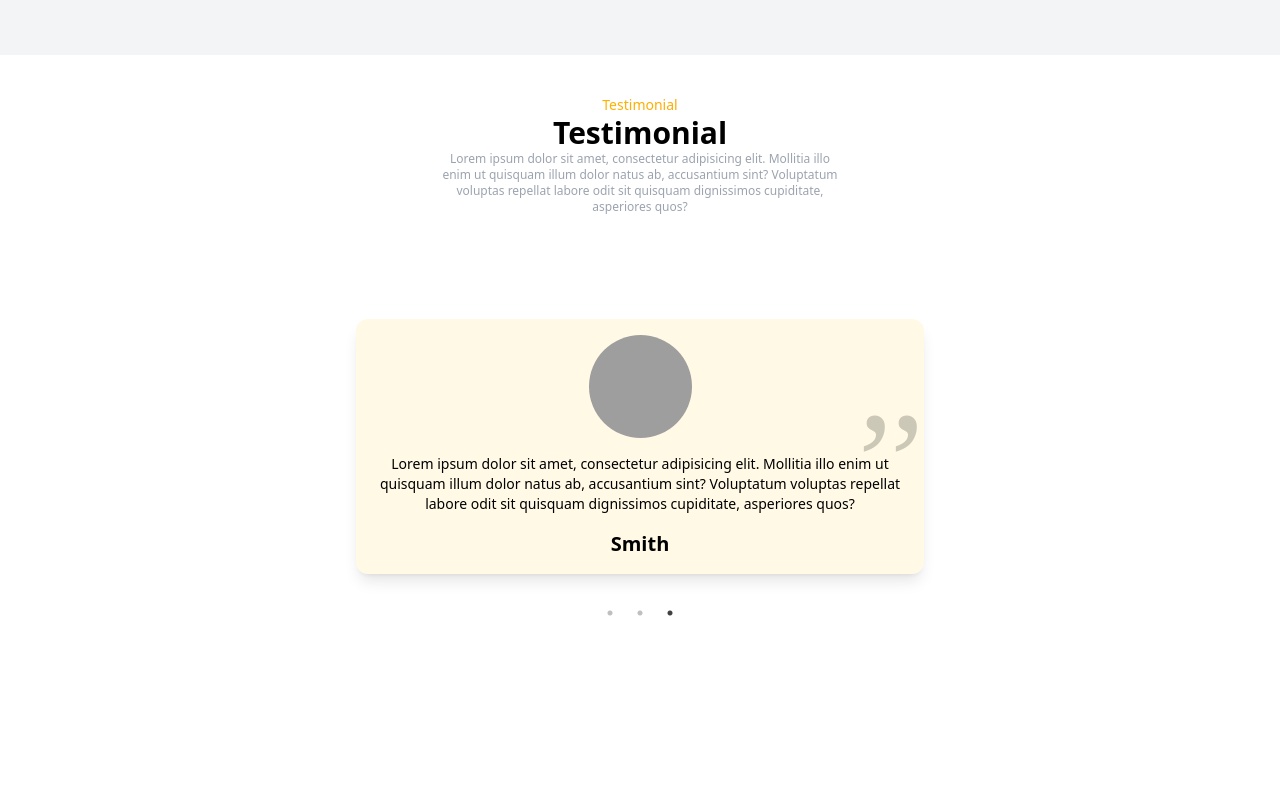
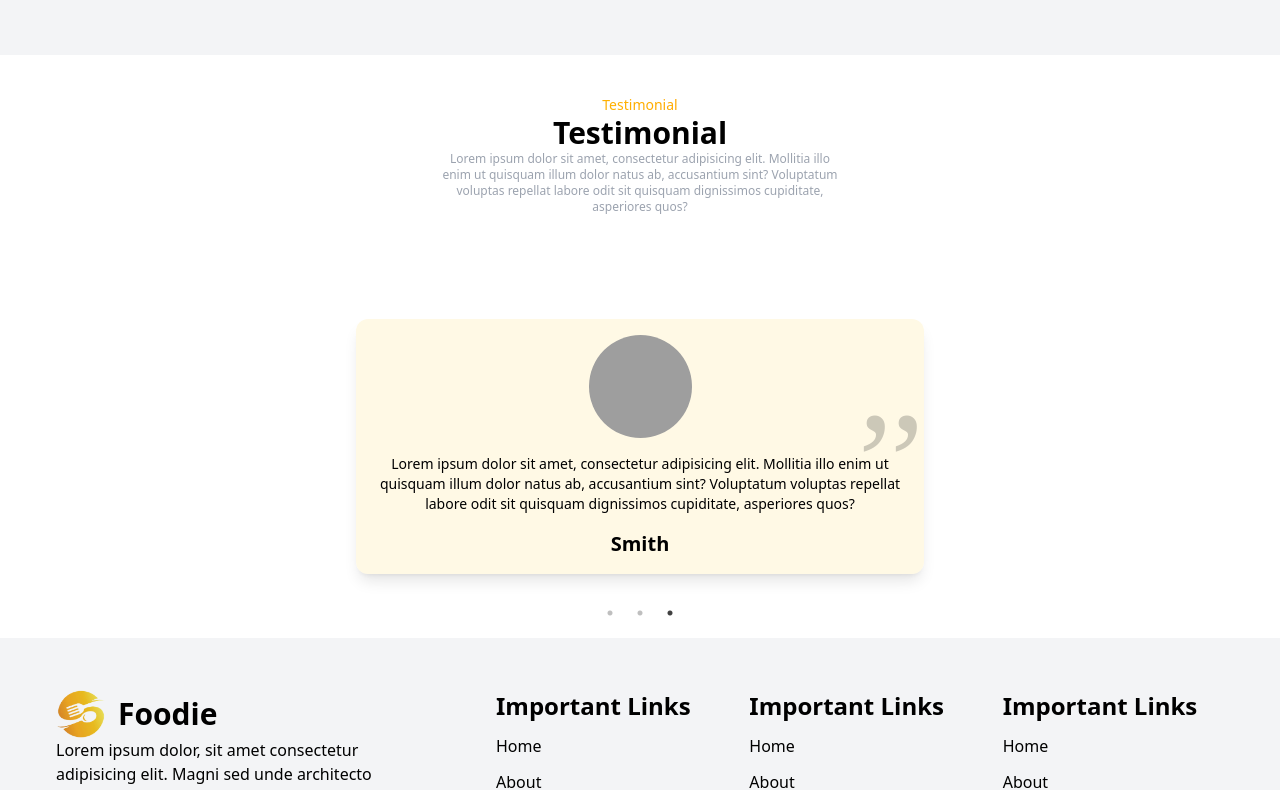
Before and after one commit to Arnab0089/Food_blog, a React (Vite) app: page / in a window 1280 px wide. Shown: the part 2000-2790 px from the top of the page. Before the commit the page ends 2638 px from the top, so only its background shows below. Built offline with nearby package versions, Linux system fonts and the light colour scheme; grey boxes are pictures that could not be loaded.

Commit message:
Footer section done

```diff
--- a/src/App.jsx
+++ b/src/App.jsx
@@ -5,6 +5,7 @@ import Service from './Components/Service/Service'
 import Banner from './Components/Banner/Banner'
 import AppStore from './Components/AppStore/AppStore'
 import Testimonial from './Components/Testimonial/Testimonial'
+import Footer from './Components/Footer/Footer'
 
 export default function App() {
   return (
@@ -15,6 +16,7 @@ export default function App() {
       <Banner/>
       <AppStore/>
       <Testimonial/>
+      <Footer/>
     </div>
   )
 }
--- /dev/null
+++ b/src/Components/Footer/Footer.jsx
@@ -0,0 +1,78 @@
+import React from 'react'
+import footer_logo from '../../assets/food-logo.png'
+import { FaLocationDot } from "react-icons/fa6";
+import { FaInstagram } from "react-icons/fa";
+import { FaFacebook } from "react-icons/fa";
+import { FaLinkedin } from "react-icons/fa6";
+import { IoMdPhonePortrait } from "react-icons/io";
+
+export default function Footer() {
+  return (
+    <div className='bg-gray-100 dark:bg-gray-950  dark:text-white'>
+      <div className='max-w-[1200px] mx-auto '>
+        <div className='grid md:grid-cols-3 py-5'>
+            <div className='py-8 px-4'>
+                <h1 className='flex items-center gap-3 text-xl sm:text-3xl font-bold text-justify sm:text-left'>
+                    <img src={footer_logo} alt=""
+                    className='max-w-[50px] ' />
+                    Foodie
+                </h1>
+                <p>Lorem ipsum dolor, sit amet consectetur adipisicing elit. Magni sed unde architecto perspiciatis sit repudiandae corporis fugiat, quas exercitationem expedita voluptate, rerum sapiente excepturi! Necessitatibus asperiores inventore beatae numquam molestiae.</p>
+                <br />
+                <div>
+                    <div className='flex items-center gap-3 mt-3'>
+                        <FaLocationDot />
+                        <p>Hooghly ,West Bengal</p>
+                    </div>
+                    <div className='flex items-center gap-3 mt-3'>
+                        <IoMdPhonePortrait />
+                        <p>+91455582225</p>
+                    </div>
+                    </div>
+                    <div className='flex items-center gap-3 mt-6'>
+                    <a href="#"><FaInstagram className='text-3xl' /></a>
+                    <a href="#"><FaFacebook className='text-3xl'/></a>
+                    <a href="#"><FaLinkedin className='text-3xl'/></a>
+                </div>
+                </div>
+
+            <div className='grid grid-cols-2 sm:grid-cols-3 col-span-2 md:pl-10'>
+                <div>
+                    <div className='py-8 px-4'>
+                        <h1 className='text-xl sm:text-2xl font-bold text-justify sm:text-left mb-3'>Important Links</h1>
+                        <ul className='flex flex-col gap-3'>
+                            <li>Home</li>
+                            <li>About</li>
+                            <li>Services</li>
+                            <li>Login</li>
+                        </ul>
+                    </div>
+                </div>
+                <div>
+                    <div className='py-8 px-4'>
+                        <h1 className='text-xl sm:text-2xl font-bold text-justify sm:text-left mb-3'>Important Links</h1>
+                        <ul className='flex flex-col gap-3'>
+                            <li>Home</li>
+                            <li>About</li>
+                            <li>Services</li>
+                            <li>Login</li>
+                        </ul>
+                    </div>
+                </div>
+                <div>
+                    <div className='py-8 px-4'>
+                        <h1 className='text-xl sm:text-2xl font-bold text-justify sm:text-left mb-3'>Important Links</h1>
+                        <ul className='flex flex-col gap-3'>
+                            <li>Home</li>
+                            <li>About</li>
+                            <li>Services</li>
+                            <li>Login</li>
+                        </ul>
+                    </div>
+                </div>
+            </div>
+        </div>
+      </div>
+    </div>
+  )
+}
```
